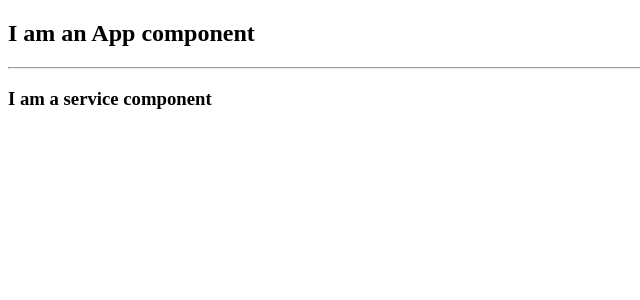
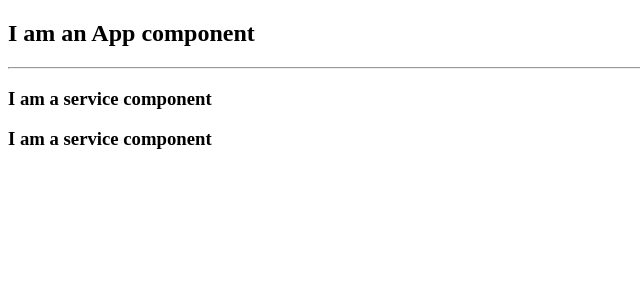
Before and after one commit to tejassheth/angular_practice, an Angular app in the folder udemy_cource_practice/my-frist-project/: page / in a window 1280 px wide. Shown: the top 300 px of the page, without its empty margins (0-640 px from the left). Built offline with nearby package versions, Linux system fonts and the light colour scheme.

Commit message:
added new services component using cli and perform nesting

```diff
--- a/udemy_cource_practice/my-frist-project/src/app/app.component.html
+++ b/udemy_cource_practice/my-frist-project/src/app/app.component.html
@@ -1,3 +1,3 @@
 <h2>I am an App component</h2>
 <hr/>
-<app-service>Loading...</app-service>
+<app-services>Loading...</app-services>
--- a/udemy_cource_practice/my-frist-project/src/app/app.module.ts
+++ b/udemy_cource_practice/my-frist-project/src/app/app.module.ts
@@ -3,11 +3,13 @@ import { BrowserModule } from '@angular/platform-browser';
 
 import { AppComponent } from './app.component';
 import { ServiceComponent } from './service/service.component';
+import { ServicesComponent } from './services/services.component';
 
 @NgModule({
   declarations: [
     AppComponent,
-    ServiceComponent
+    ServiceComponent,
+    ServicesComponent
   ],
   imports: [
     BrowserModule
--- /dev/null
+++ b/udemy_cource_practice/my-frist-project/src/app/services/services.component.html
@@ -0,0 +1,2 @@
+<app-service>Loading...</app-service>
+<app-service>Loading...</app-service>
--- /dev/null
+++ b/udemy_cource_practice/my-frist-project/src/app/services/services.component.ts
@@ -0,0 +1,15 @@
+import { Component, OnInit } from '@angular/core';
+
+@Component({
+  selector: 'app-services',
+  templateUrl: './services.component.html',
+  styleUrls: ['./services.component.css']
+})
+export class ServicesComponent implements OnInit {
+
+  constructor() { }
+
+  ngOnInit(): void {
+  }
+
+}
```
Also changed, not shown: udemy_cource_practice/my-frist-project/src/app/services/services.component.css (added), 1 other file (tests, documents, lock files or other folders).
